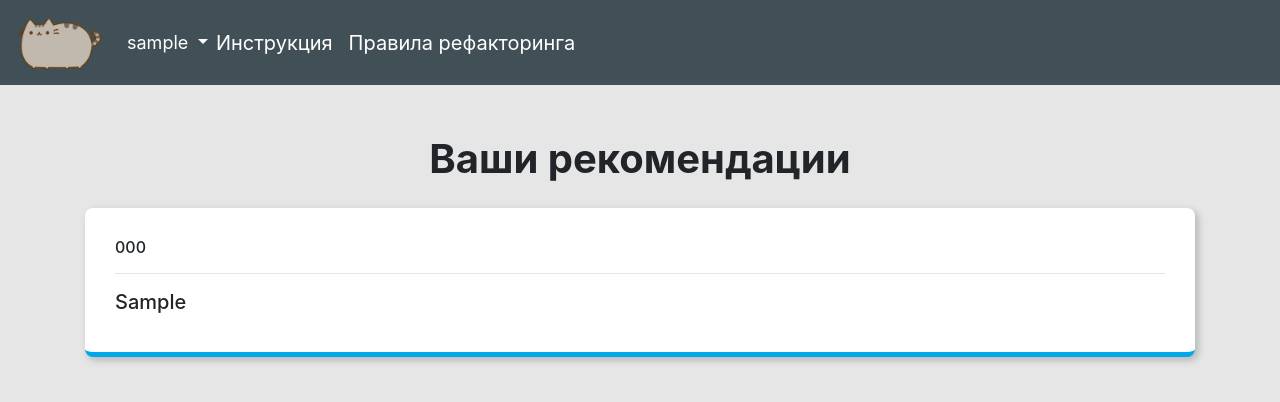
After one commit to OsnovaDT/REFACK, a Django app: page /user_recommendations/ in a window 1280 px wide. The commit adds this page. Shown: the top 402 px of the page. Run offline with Django 3.2, Linux system fonts and the light colour scheme; a user stored in the database is signed in; tables that the repository leaves empty hold one stand-in row (values such as "Sample post"); some libraries are stand-ins or nearby versions.

Commit message:
Add user recommendations page

```diff
--- a/refactoring/urls.py
+++ b/refactoring/urls.py
@@ -6,7 +6,7 @@ from refactoring.views import (
     ManualCodeInputView, IndexView, refactor_code_handler,
     RefactoringResultsView, InstructionView, RulesView,
     download_results_in_json, download_results_in_pdf,
-    download_results_in_xml, save_recomendations,
+    download_results_in_xml, save_recomendations, UserRecommendationsListView,
 )
 
 
@@ -72,4 +72,10 @@ urlpatterns = [
         save_recomendations,
         name='save_recomendations',
     ),
+
+    path(
+        'user_recommendations/',
+        UserRecommendationsListView.as_view(),
+        name='user_recommendations',
+    ),
 ]
--- a/refactoring/views.py
+++ b/refactoring/views.py
@@ -4,6 +4,7 @@ from logging import getLogger
 from json import loads
 
 from django.views.generic.base import TemplateView
+from django.views.generic.list import ListView
 from django.shortcuts import render
 from django.core.handlers.wsgi import WSGIRequest
 from django.contrib.auth import get_user_model
@@ -15,6 +16,17 @@ from dicttoxml import dicttoxml
 
 from refactoring.code_inspector import CodeInspector
 from refactoring.models import UserRecomendation
+
+
+class UserRecommendationsListView(LoginRequiredMixin, ListView):
+    """User recommendations"""
+
+    template_name = 'user_recommendations.html'
+
+    context_object_name = 'recommendations'
+
+    def get_queryset(self):
+        return UserRecomendation.objects.filter(user=self.request.user)
 
 
 class ManualCodeInputView(TemplateView):
--- a/static/styles/styles.css
+++ b/static/styles/styles.css
@@ -133,4 +133,15 @@ textarea {
   text-align: right;
 }
 
+.user_recommendations_block {
+  margin-bottom: 25px;
+  text-align: left;
+  border-bottom: 5px solid #01a8e5;
+}
+.user_recommendations_title {
+  text-align: center;
+  font-weight: 700;
+  margin-bottom: 25px;
+}
+
 /*# sourceMappingURL=styles.css.map */
--- a/static/styles/styles.scss
+++ b/static/styles/styles.scss
@@ -154,3 +154,17 @@ textarea{
         text-align: right;
     }
 }
+
+.user_recommendations{
+    &_block{
+        margin-bottom: 25px;
+        text-align: left;
+        border-bottom: 5px solid $blue_color;
+    }
+
+    &_title{
+        text-align: center;
+        font-weight: 700;
+        margin-bottom: 25px;
+    }
+}
--- a/templates/layouts/base.html
+++ b/templates/layouts/base.html
@@ -45,6 +45,9 @@
                                 <a class='dropdown-item dropdown_href' href="{% url 'account:password_change' %}">
                                     Сменить пароль
                                 </a>
+                                <a class='dropdown-item dropdown_href' href="{% url 'refactoring:user_recommendations' %}">
+                                    Мои рекомендации
+                                </a>
                             </div>
                         </li>
                     {% else %}
--- /dev/null
+++ b/templates/user_recommendations.html
@@ -0,0 +1,19 @@
+{% extends 'layouts/base.html' %}
+
+{% load static %}
+
+{% block title %}Рекомендации пользователя {{ user }}{% endblock title %}
+
+{% block content %}
+    <h1 class="user_recommendations_title">Ваши рекомендации</h1>
+
+    {% for recommendation in recommendations %}
+        <div class="block_white user_recommendations_block">
+            <h6>{{ recommendation.code }}</h6>
+
+            <hr>
+
+            <h5>{{ recommendation.recomendation }}</h5=>
+        </div>
+    {% endfor %}
+{% endblock content %}
```
Also changed, not shown: 1 other file.
